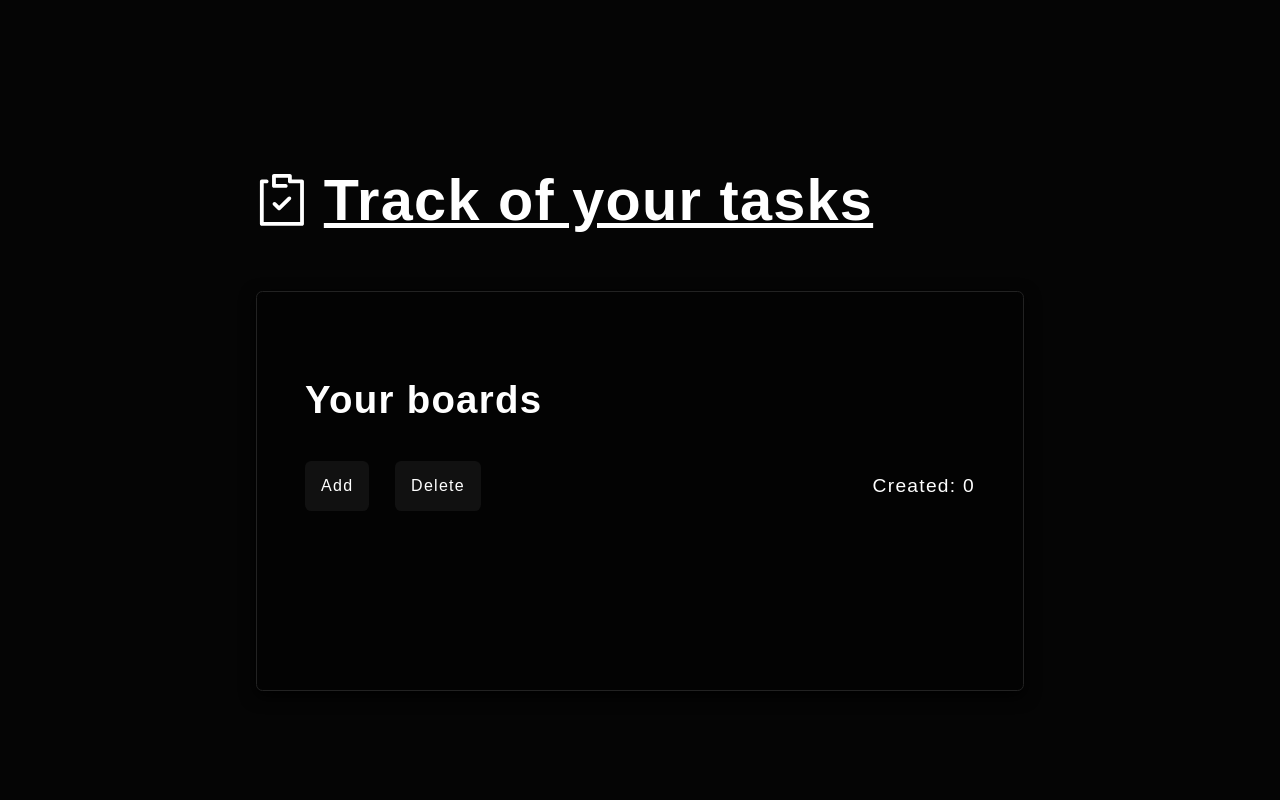
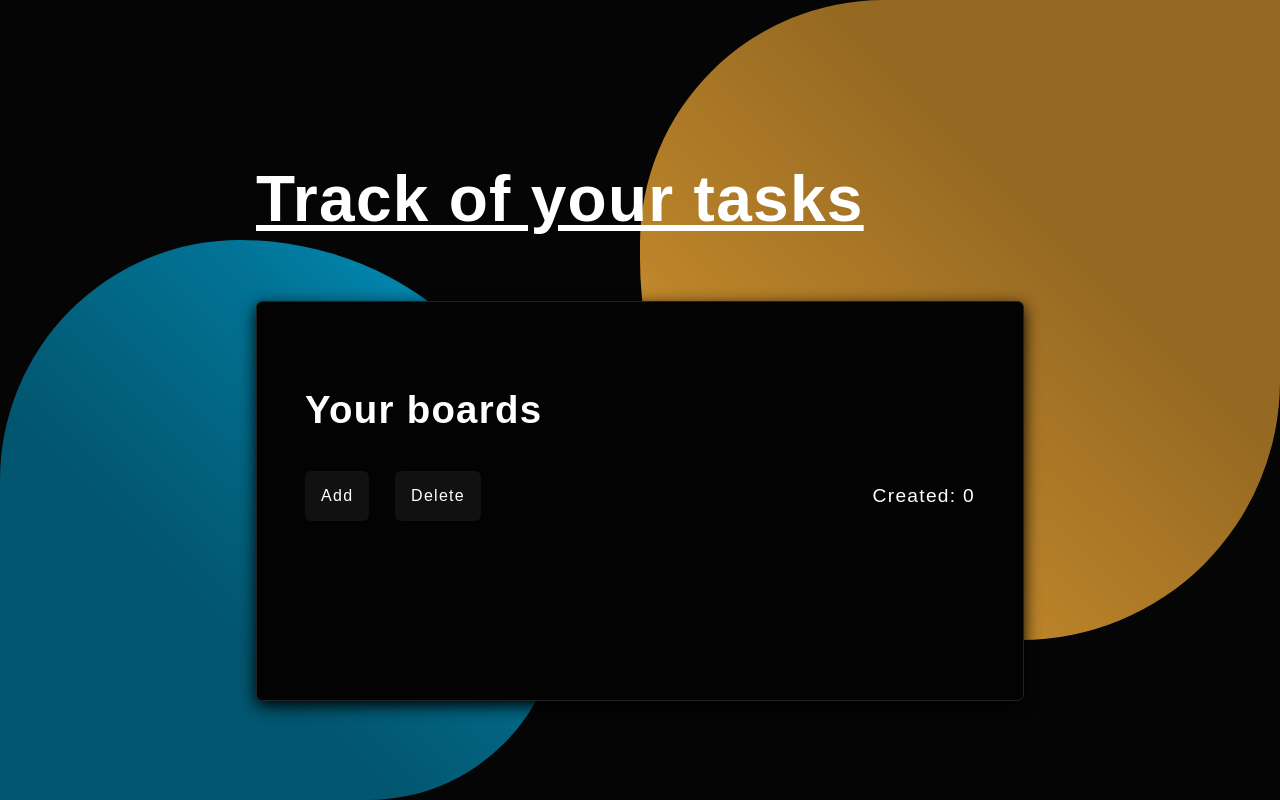
Before and after one commit to NotEternal/reactKanbanBoard, a React (Create React App) app: page / in a window 1280 px wide. Built offline with nearby package versions, Linux system fonts and the light colour scheme; a web font is replaced by a local one.

Commit message:
Change some styles. Some class components -> functional components

```diff
--- a/src/common/BtnToggle.js
+++ b/src/common/BtnToggle.js
@@ -15,31 +15,26 @@ const btnToggleStyles = {
   },
 
   active: {
-    backgroundColor: '#252525',
+    backgroundColor: '#282828',
   },
 };
 
-export default class BtnToggle extends React.Component {
-  constructor(props) {
-    super(props);
-  }
+export default function BtnToggle(props) {
+  const { arrFunctions, active, children } = props;
 
-  render() {
   return (
     <button
       onClick={() => {
-          if (this.props.arrFunctions) {
-            this.props.arrFunctions.forEach((func) => func());
+        if (arrFunctions) {
+          arrFunctions.forEach((func) => func());
         }
       }}
       style={
-          this.props.active
+        active
           ? { ...btnToggleStyles.static, ...btnToggleStyles.active }
           : btnToggleStyles.static
-        }
-      >
-        {this.props.children}
+      }>
+      {children}
     </button>
   );
 }
-}
--- a/src/common/Button.js
+++ b/src/common/Button.js
@@ -39,8 +39,7 @@ export default class Button extends React.Component {
             : this.state.hover
             ? { ...buttonStyle.static, ...buttonStyle.hover }
             : buttonStyle.static
-        }
-      >
+        }>
         {this.props.children}
       </button>
     );
--- a/src/componentStyles/userBoards.css
+++ b/src/componentStyles/userBoards.css
@@ -1,7 +1,45 @@
 .user-boards-container {
+  position: relative;
   min-height: 100vh;
   overflow: auto;
   display: flex;
   align-items: center;
   justify-content: center;
+  overflow: hidden;
 }
+
+.user-boards-container::before,
+.user-boards-container::after {
+  content: '';
+  position: absolute;
+}
+
+.user-boards-container::before {
+  z-index: -1;
+  bottom: 0;
+  left: 0;
+  width: 35em;
+  height: 35em;
+  border-radius: 15em 20em 12em 0;
+  background: linear-gradient(
+    45deg,
+    rgba(0, 156, 203, 0.534) 35%,
+    rgba(0, 156, 203, 0.733) 70%,
+    rgba(0, 156, 203, 1) 100%
+  );
+}
+
+.user-boards-container::after {
+  z-index: -2;
+  top: 0;
+  right: 0;
+  width: 40em;
+  height: 40em;
+  border-radius: 16em 0 17em 25em;
+  background: linear-gradient(
+    225deg,
+    rgba(255, 178, 55, 0.575) 35%,
+    rgba(255, 178, 55, 0.733) 70%,
+    rgb(255, 178, 55) 100%
+  );
+}
--- a/src/components/Board.js
+++ b/src/components/Board.js
@@ -9,8 +9,8 @@ import '../componentStyles/board.css';
 const svgLeftArrow = (
   <svg
     style={{
-      width: '1.4rem',
-      heigh: '1.4rem',
+      width: '1rem',
+      heigh: '1rem',
       marginRight: '.5rem',
       fill: '#fff',
     }}
@@ -70,23 +70,9 @@ export default class Board extends React.Component {
 
         <div style={{ paddingLeft: '3vw' }}>
           {this.state.daysVisible ? (
-            <Days
-              addTaskToDay={this.props.addTaskToDay}
-              addTaskToCompleted={this.props.addTaskToCompleted}
-              addTaskToUnfulfilled={this.props.addTaskToUnfulfilled}
-              updateTaskOrderInColumn={this.props.updateTaskOrderInColumn}
-              changeTask={this.props.changeTask}
-              board={this.props.board}
-            />
+            <Days {...this.props} />
           ) : (
-            <Works
-              addTaskToStage={this.props.addTaskToStage}
-              addTaskToCompleted={this.props.addTaskToCompleted}
-              addTaskToUnfulfilled={this.props.addTaskToUnfulfilled}
-              updateTaskOrderInColumn={this.props.updateTaskOrderInColumn}
-              changeTask={this.props.changeTask}
-              board={this.props.board}
-            />
+            <Works {...this.props} />
           )}
         </div>
       </section>
--- a/src/components/CreateBoard.js
+++ b/src/components/CreateBoard.js
@@ -14,19 +14,12 @@ const createBoardStyles = {
   backgroundColor: 'var(--dark)',
 };
 
-export default class CreateBoard extends React.Component {
-  constructor(props) {
-    super(props);
-  }
+export default function CreateBoard(props) {
+  const { toggleOptions, createBoard } = props;
 
-  render() {
-    return (
-      <section style={createBoardStyles}>
-        <BoardOptions
-          toggleOptions={this.props.toggleOptions}
-          createBoard={this.props.createBoard}
-        />
-      </section>
-    );
-  }
+  return (
+    <section style={createBoardStyles}>
+      <BoardOptions toggleOptions={toggleOptions} createBoard={createBoard} />
+    </section>
+  );
 }
--- a/src/components/UserBoards.js
+++ b/src/components/UserBoards.js
@@ -7,31 +7,6 @@ import CreateBoard from './CreateBoard';
 import Board from './Board';
 import ListBoards from './ListBoards';
 import '../componentStyles/userBoards.css';
-
-const titleIconsTask = (
-  <svg
-    style={{
-      width: '.9em',
-      height: '.9em',
-      marginRight: '1rem',
-      fill: '#fff',
-    }}
-    version='1.1'
-    xmlns='http://www.w3.org/2000/svg'
-    x='0px'
-    y='0px'
-    viewBox='0 0 489.6 489.6'>
-    <path
-      d='M434.65,52.2h-96.6V18c0-9.9-8.1-18-18-18h-150.4c-9.9,0-18,8.1-18,18v94.7c0,9.9,8.1,18,18,18h111.2c9.9,0,18-8.1,18-18
-			c0-9.9-8.1-18-18-18h-93.2V36h114.5v34.2c0,9.9,8.1,18,18,18h96.6v365.4H72.95V88.2h27.5c9.9,0,18-8.1,18-18c0-9.9-8.1-18-18-18
-			h-45.5c-9.9,0-18,8.1-18,18v401.4c0,9.9,8.1,18,18,18h379.7c9.9,0,18-8.1,18-18V70.2C452.65,60.3,444.55,52.2,434.65,52.2z'
-    />
-    <path
-      d='M327.75,217c-7-7.1-18.4-7.1-25.5-0.1l-83.9,83.2l-30.7-30.9c-7-7.1-18.4-7.1-25.5-0.1c-7.1,7-7.1,18.4-0.1,25.5
-			l43.4,43.7c3.5,3.5,8.1,5.3,12.8,5.3c4.6,0,9.2-1.7,12.7-5.2l96.7-95.9C334.75,235.5,334.75,224.1,327.75,217z'
-    />
-  </svg>
-);
 
 export default class UserBoards extends React.Component {
   constructor(props) {
@@ -60,17 +35,11 @@ export default class UserBoards extends React.Component {
         ) : (
           <div
             style={{
+              minWidth: '27em',
               width: '60%',
             }}>
-            <Title underline padding='1em 0' size='3.6em'>
-              <span
-                style={{
-                  display: 'flex',
-                  alignItems: 'center',
-                }}>
-                {titleIconsTask}
-                Track of your tasks
-              </span>
+            <Title underline padding='1em 0' size='4em'>
+              Track of your tasks
             </Title>
 
             <Container>
--- a/src/index.css
+++ b/src/index.css
@@ -56,8 +56,9 @@ ul {
   list-style-type: none;
 }
 
-/* ------------------------------------------ */
-/* Animation classes */
+/* ------------------------------------------
+* Animation classes
+*/
 
 .destroy-item {
   animation: shake 0.2s infinite;
--- a/src/store/actionCreators/boardActionCreators.js
+++ b/src/store/actionCreators/boardActionCreators.js
@@ -1,22 +1,24 @@
-import { ADD_BOARD, DELETE_BOARD, CHOOSE_BOARD } from '../actions/actions';
+import actions from '../actions/index';
+
+const boardActions = actions.board;
 
 export function addBoard(board) {
   return {
-    type: ADD_BOARD,
+    type: boardActions.ADD_BOARD,
     payload: board,
   };
 }
 
 export function removeBoard(key) {
   return {
-    type: DELETE_BOARD,
+    type: boardActions.DELETE_BOARD,
     payload: key,
   };
 }
 
 export function chooseBoard(index) {
   return {
-    type: CHOOSE_BOARD,
+    type: boardActions.CHOOSE_BOARD,
     payload: index,
   };
 }
--- a/src/store/actionCreators/taskActionCreators.js
+++ b/src/store/actionCreators/taskActionCreators.js
@@ -1,50 +1,45 @@
-import {
-  CHANGE_TASK,
-  ADD_TASK_TO_DAY,
-  ADD_TASK_TO_STAGE,
-  ADD_TASK_TO_COMPLETED,
-  ADD_TASK_TO_UNFULFILLED,
-  UPDATE_TASK_ORDER_IN_COLUMN
-} from '../actions/actions';
+import actions from '../actions/index';
+
+const taskActions = actions.task;
 
 export function changeTask(arr) {
   return {
-    type: CHANGE_TASK,
+    type: taskActions.CHANGE_TASK,
     payload: arr,
   };
 }
 
 export function addTaskToDay(day, task) {
   return {
-    type: ADD_TASK_TO_DAY,
+    type: taskActions.ADD_TASK_TO_DAY,
     payload: [day, task],
   };
 }
 
 export function addTaskToStage(stage, task) {
   return {
-    type: ADD_TASK_TO_STAGE,
+    type: taskActions.ADD_TASK_TO_STAGE,
     payload: [stage, task],
   };
 }
 
 export function addTaskToCompleted(arr) {
   return {
-    type: ADD_TASK_TO_COMPLETED,
+    type: taskActions.ADD_TASK_TO_COMPLETED,
     payload: arr,
   };
 }
 
 export function addTaskToUnfulfilled(arr) {
   return {
-    type: ADD_TASK_TO_UNFULFILLED,
+    type: taskActions.ADD_TASK_TO_UNFULFILLED,
     payload: arr,
   };
 }
 
 export function updateTaskOrderInColumn(arr) {
   return {
-    type: UPDATE_TASK_ORDER_IN_COLUMN,
+    type: taskActions.UPDATE_TASK_ORDER_IN_COLUMN,
     payload: arr,
   };
 }
--- a/src/store/reducers/boardsReducer.js
+++ b/src/store/reducers/boardsReducer.js
@@ -53,7 +53,7 @@ const initialState = {
 
 export default function boardsReducer(state = initialState, action) {
   const boardActions = actions.board;
-  const taskActions = actions.board;
+  const taskActions = actions.task;
 
   switch (action.type) {
     case boardActions.ADD_BOARD:
```
Lines whose indentation alone changed are shown as unchanged.
